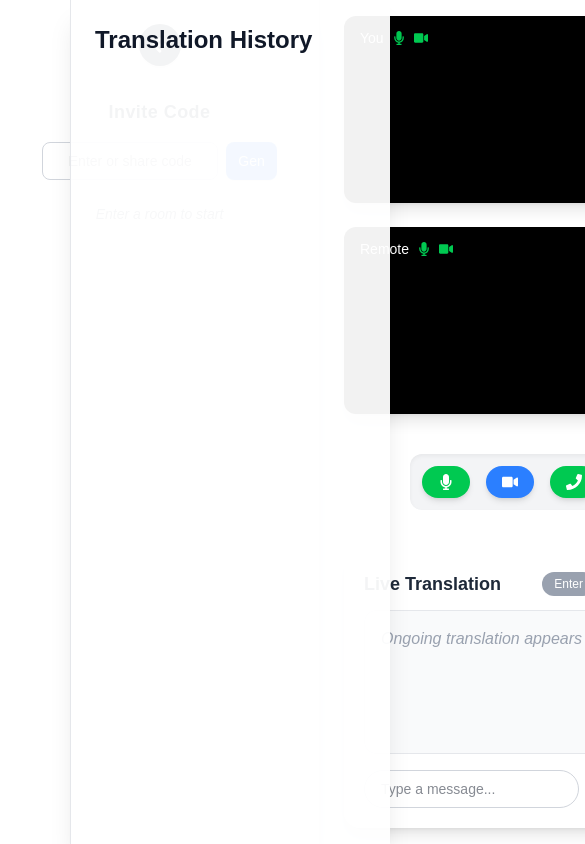
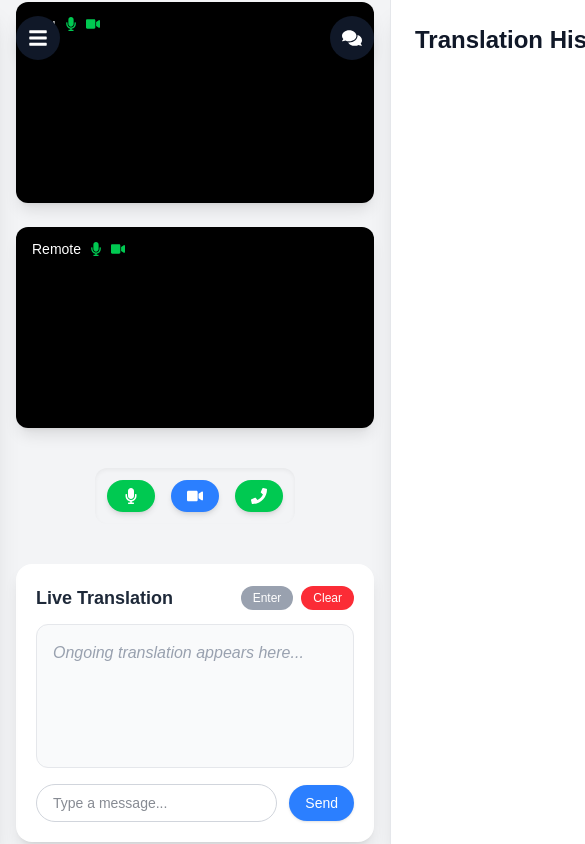
Before and after one commit to MarianoCarlos/Capstone, a Next.js app: page /translation in a window 390 px wide. Shown: the top 844 px of the page, 585 px wide, since content can reach past the window. Built offline with nearby package versions, Linux system fonts and the light colour scheme.

Commit message:
new model

```diff
--- a/src/app/translation/page.js
+++ b/src/app/translation/page.js
@@ -11,6 +11,8 @@ import {
 	FaCopy,
 	FaVolumeUp,
 	FaArrowLeft,
+	FaBars,
+	FaComments,
 } from "react-icons/fa";
 
 import { db } from "@/utils/firebaseConfig";
@@ -19,7 +21,7 @@ import { collection, addDoc, doc, getDoc, serverTimestamp } from "firebase/fires
 import { FilesetResolver, HandLandmarker } from "@mediapipe/tasks-vision";
 
 const SOCKET_SERVER_URL = "https://backend-capstone-l19p.onrender.com";
-const ASL_BACKEND_URL = "https://my-model-server.onrender.com/predict";
+const ASL_BACKEND_URL = "https://sign-language-backend-render-host-mlp.onrender.com/predict";
 
 export default function VideoCallPage() {
 	const localVideoRef = useRef(null);
@@ -42,6 +44,8 @@ export default function VideoCallPage() {
 	const [localType, setLocalType] = useState(""); // "DHH" or "HEARING"
 	const [inviteCode, setInviteCode] = useState("");
 	const [isRoomJoined, setIsRoomJoined] = useState(false);
+	const [showLeft, setShowLeft] = useState(false);
+	const [showRight, setShowRight] = useState(false);
 
 	const flushIceQueueTo = (id) => {
 		if (!socket.current || !id) return;
@@ -346,7 +350,7 @@ export default function VideoCallPage() {
 
 		async function initMediaPipe() {
 			const vision = await FilesetResolver.forVisionTasks(
-				"https://cdn.jsdelivr.net/npm/@mediapipe/tasks-vision/wasm"
+				"https://cdn.jsdelivr.net/npm/@mediapipe/tasks-vision/wasm",
 			);
 
 			handLandmarker = await HandLandmarker.createFromOptions(vision, {
@@ -488,8 +492,34 @@ export default function VideoCallPage() {
 	// --- UI (UNCHANGED) ---
 	return (
 		<div className="flex h-screen bg-gray-100 text-gray-900 relative">
+			{/* MOBILE MENU BUTTONS */}
+			<div className="md:hidden fixed top-4 left-4 z-50">
+				<button
+					onClick={() => setShowLeft(!showLeft)}
+					className="p-3 bg-gray-900 text-white rounded-full shadow-lg active:scale-90 transition"
+				>
+					<FaBars size={20} />
+				</button>
+			</div>
+
+			<div className="md:hidden fixed top-4 right-4 z-50">
+				<button
+					onClick={() => setShowRight(!showRight)}
+					className="p-3 bg-gray-900 text-white rounded-full shadow-lg active:scale-90 transition"
+				>
+					<FaComments size={20} />
+				</button>
+			</div>
+
 			{/* Left Sidebar */}
-			<div className="fixed top-0 left-0 h-full w-80 bg-white/95 shadow-xl p-6 border-r border-gray-200 flex flex-col justify-between">
+			<div
+				className={`
+        fixed top-0 left-0 h-full w-72 bg-white/95 shadow-xl p-6 border-r border-gray-200
+        flex flex-col justify-between transform transition-transform duration-300 z-40
+        ${showLeft ? "translate-x-0" : "-translate-x-full"}
+        md:translate-x-0 md:w-80
+    `}
+			>
 				<div>
 					<Link href="/userdashboard">
 						<div className="p-3 mb-8 bg-gray-800 text-white rounded-full shadow-md hover:bg-gray-900 transition w-fit mx-auto">
@@ -537,7 +567,10 @@ export default function VideoCallPage() {
 			</div>
 
 			{/* Main */}
-			<main className="flex-1 flex flex-col items-center justify-center p-6 gap-6 ml-80 mr-80">
+			<main
+				className="flex-1 flex flex-col items-center justify-center p-4 md:p-6 gap-6
+    md:ml-80 md:mr-80 overflow-auto"
+			>
 				{/* Videos */}
 				<div className="flex flex-col md:flex-row gap-6 w-full max-w-5xl items-center justify-center">
 					{/* Local */}
@@ -678,7 +711,14 @@ export default function VideoCallPage() {
 				</div>
 			</main>
 
-			<aside className="fixed top-0 right-0 h-full w-80 bg-white/95 shadow-xl p-6 overflow-y-auto border-l border-gray-200 flex flex-col">
+			<aside
+				className={`
+        fixed top-0 right-0 h-full w-72 bg-white/95 shadow-xl p-6 overflow-y-auto border-l border-gray-200
+        transform transition-transform duration-300 z-40 flex flex-col
+        ${showRight ? "translate-x-0" : "translate-x-full"}
+        md:translate-x-0 md:w-80
+    `}
+			>
 				<h2 className="text-2xl font-bold mb-6 text-gray-900">Translation History</h2>
 				<div className="flex flex-col gap-4">
 					{translations.map((item, i) => {
@@ -699,7 +739,7 @@ export default function VideoCallPage() {
 														hour: "2-digit",
 														minute: "2-digit",
 														hour12: true, // 👈 ensures 12-hour format with AM/PM
-												  })
+													})
 												: "Pending"}
 										</span>
 									</div>
```
Also changed, not shown: src/app/api/create-admin/route.js (added, +32 -0 lines).
